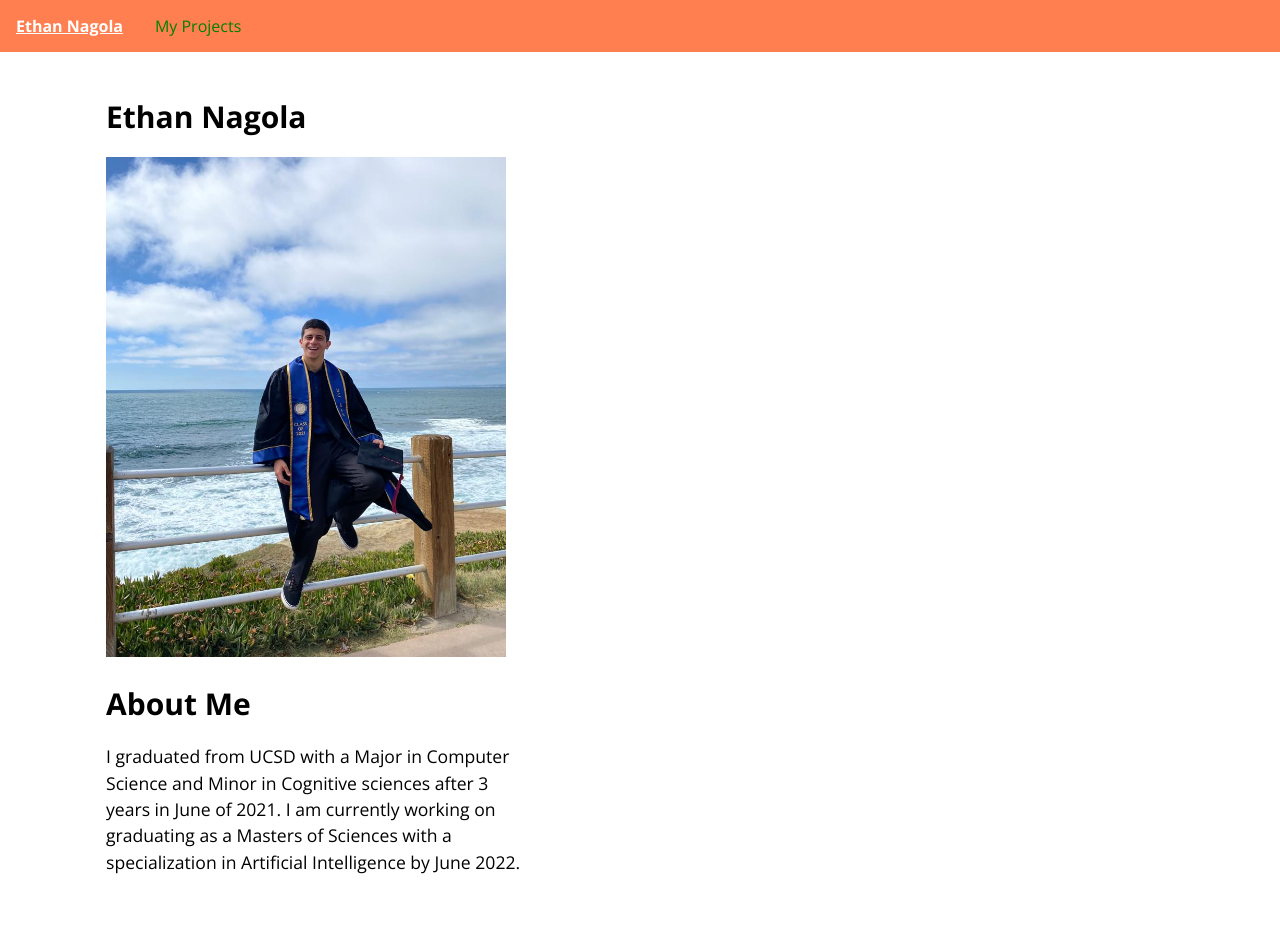
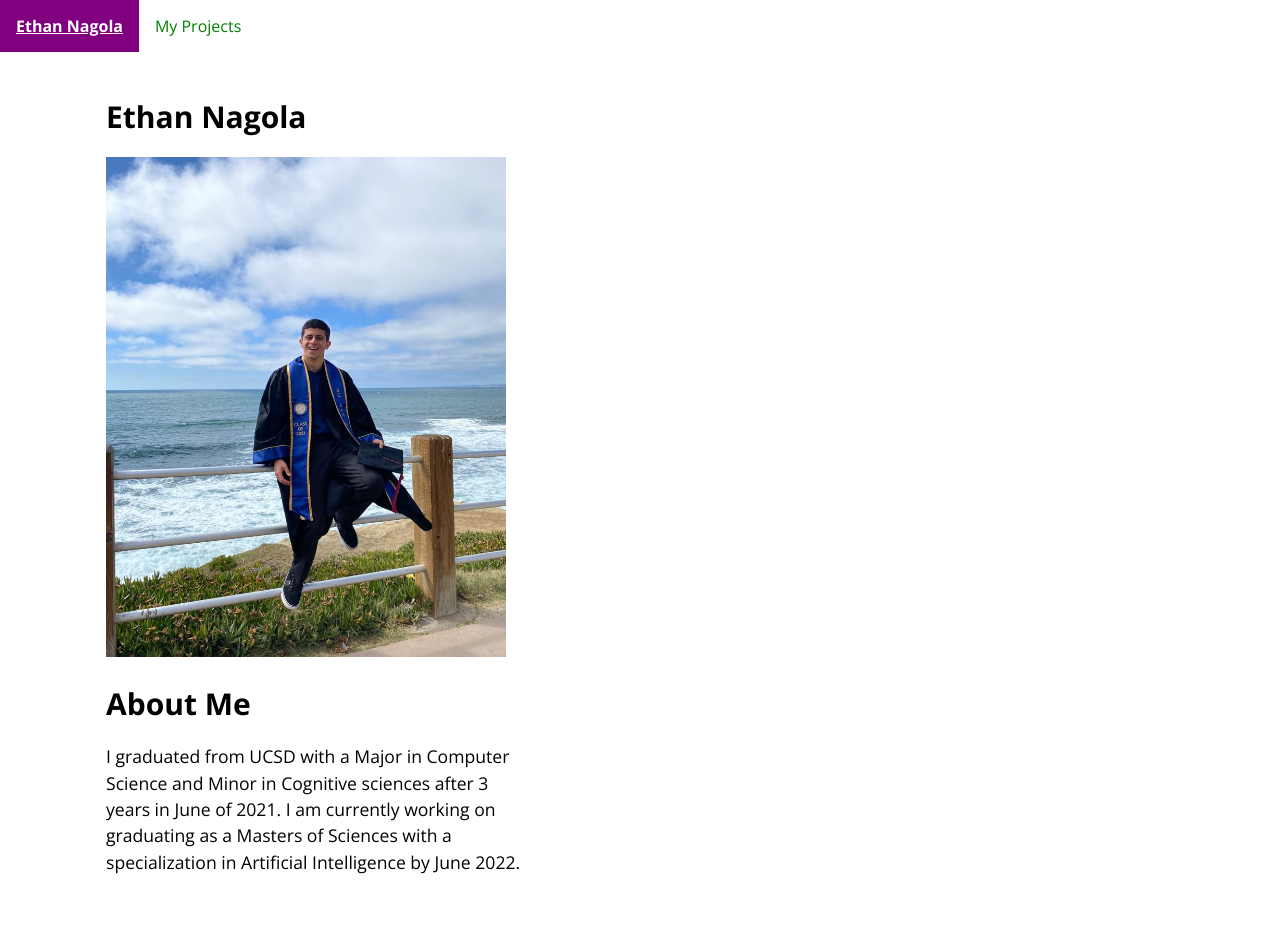
Before and after one commit to enagola/web, a Jekyll site: the page built from docs/ethan.md, in a window 1280 px wide. Built offline with Jekyll 4.4.1, drawn with Linux system fonts in a browser that asks for light colours.

Commit message:
Update menu-design.css

```diff
--- a/docs/stylesheets/menu-design.css
+++ b/docs/stylesheets/menu-design.css
@@ -4,7 +4,7 @@
   margin: 0;
   padding: 0;
   overflow: hidden;
-  background-color: coral;
+  background-color: lightpurple;
 }
 .nav_li
 {
@@ -12,7 +12,7 @@
 }
 .nav_li:hover
 {
-  background-color: coral;
+  background-color: purple;
 }
 .nav_a
 {
```
